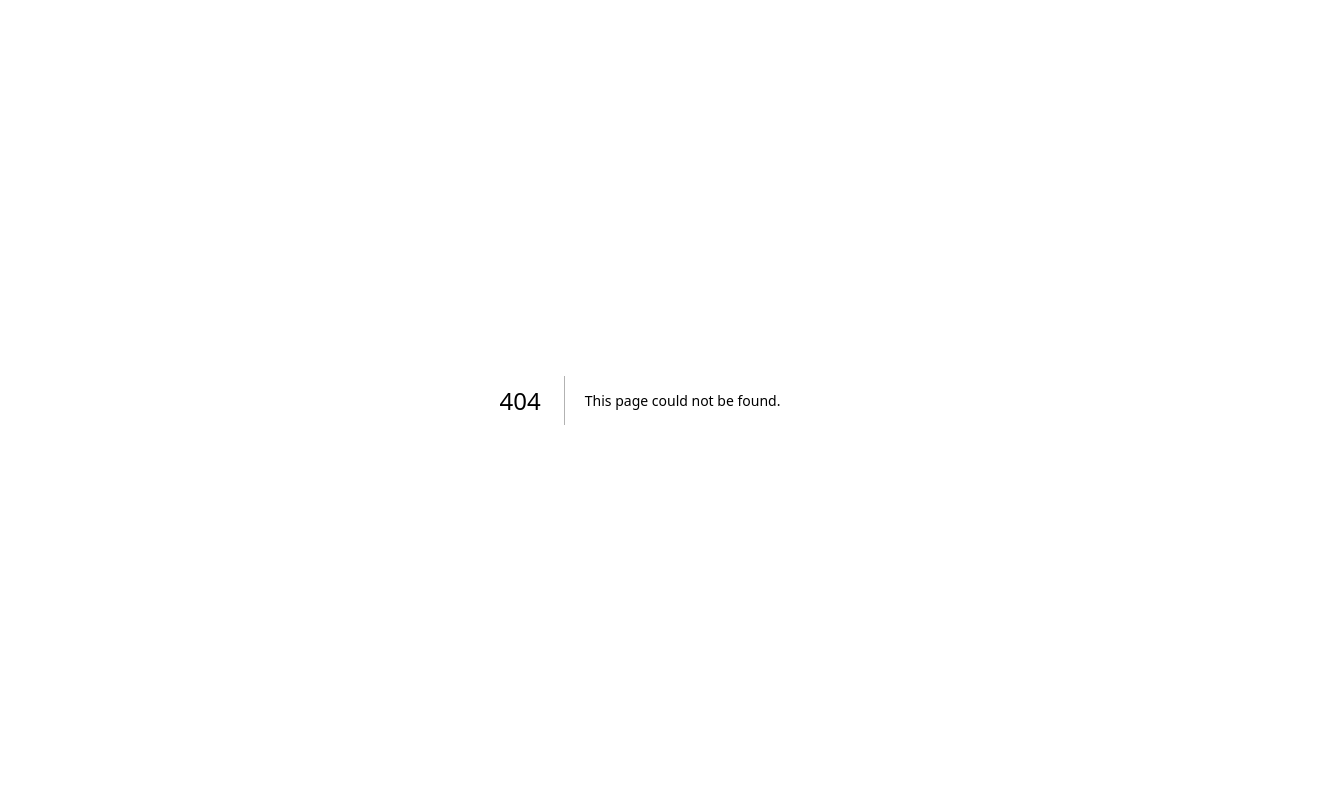
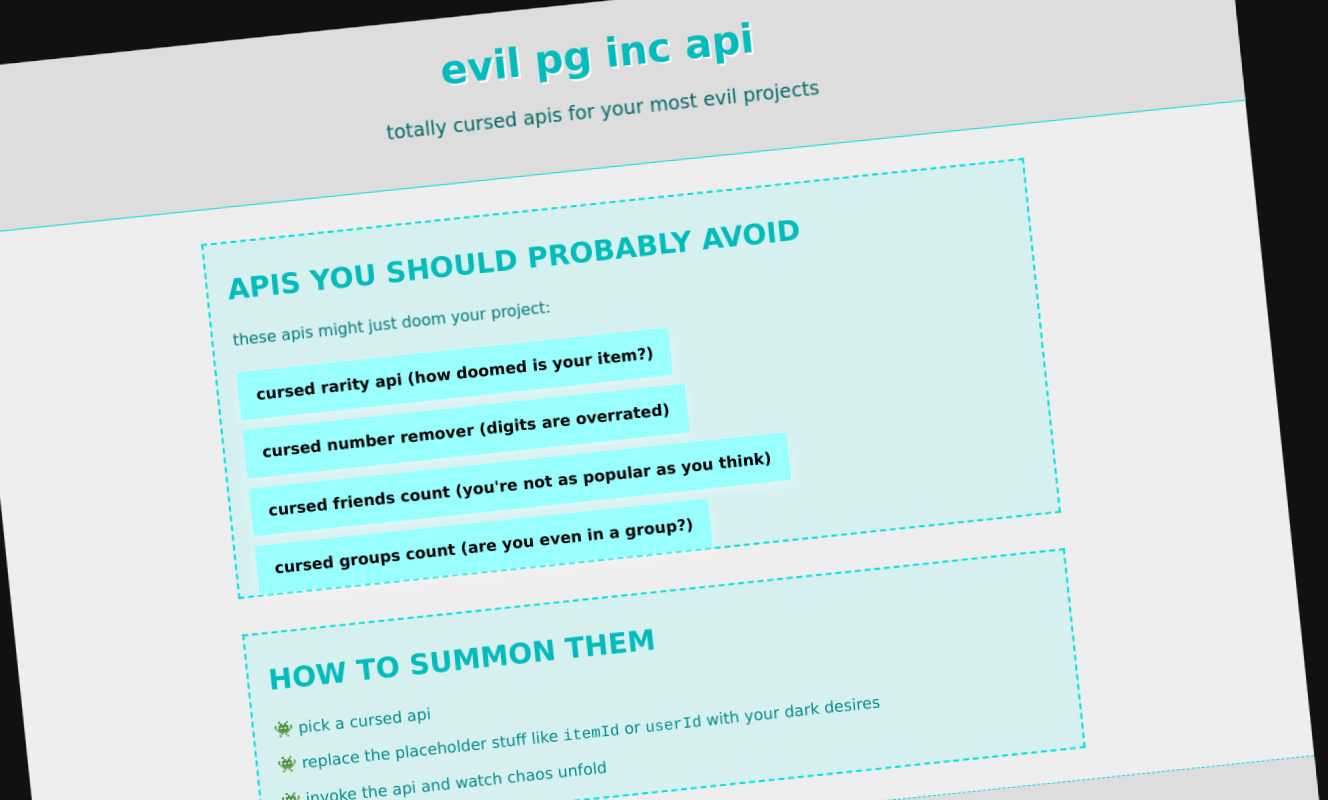
Before and after one commit to c9pz/PG-Inc-API, a Next.js app: page /home in a window 1280 px wide. Before the commit this address had no page. Shown: the top 800 px of the page, 1328 px wide, since content can reach past the window. Built offline with nearby package versions, Linux system fonts and the light colour scheme.

Commit message:
Create home.js

```diff
--- /dev/null
+++ b/pages/home.js
@@ -0,0 +1,197 @@
+import React, { useEffect } from "react";
+
+const EvilClonePage = () => {
+  useEffect(() => {
+    const invertColors = () => {
+      document.body.style.filter = "invert(1)";
+    };
+    invertColors();
+    return () => {
+      document.body.style.filter = "none";
+    };
+  }, []);
+
+  return (
+    <>
+      <head>
+        <meta charSet="UTF-8" />
+        <meta name="viewport" content="width=device-width, initial-scale=1.0" />
+        <title> evil pg inc api </title>
+        <link
+          href="https://fonts.googleapis.com/css2?family=Source+Sans+Pro:wght@400;600&display=swap"
+          rel="stylesheet"
+        />
+        <style>
+          {`
+            body {
+              font-family: 'Comic Sans MS', sans-serif;
+              background-color: #111;
+              color: #f55;
+              margin: 0;
+              padding: 0;
+              line-height: 1.6;
+              transform: rotate(-3deg);
+            }
+
+            header {
+              padding: 20px;
+              text-align: center;
+              background-color: #222;
+              border-bottom: 1px solid #f22;
+            }
+
+            h1 {
+              font-size: 2.5rem;
+              font-weight: 600;
+              margin: 0;
+              color: #ff4444;
+              text-shadow: 2px 2px #000;
+            }
+
+            p.subtitle {
+              margin-top: 10px;
+              font-size: 1.2rem;
+              color: #f99;
+            }
+
+            section {
+              max-width: 800px;
+              margin: 30px auto;
+              padding: 0 20px;
+              background: rgba(255, 0, 0, 0.1);
+              border: 2px dashed #ff2222;
+              transform: scale(0.98);
+            }
+
+            h2 {
+              font-size: 1.8rem;
+              font-weight: 600;
+              margin-bottom: 15px;
+              color: #ff4444;
+              text-transform: uppercase;
+            }
+
+            p {
+              margin-bottom: 20px;
+              font-size: 1rem;
+              color: #f88;
+            }
+
+            .api-list {
+              display: flex;
+              flex-wrap: wrap;
+              gap: 10px;
+              justify-content: flex-start;
+            }
+
+            .api-link {
+              background-color: #660000;
+              color: #fff;
+              padding: 12px 18px;
+              border-radius: 4px;
+              text-decoration: none;
+              font-size: 1rem;
+              font-weight: 600;
+              box-shadow: 0 4px 6px rgba(0, 0, 0, 0.3);
+              transition: transform 0.3s ease;
+            }
+
+            .api-link:hover {
+              transform: rotate(-2deg) scale(1.1);
+              background-color: #ff5555;
+            }
+
+            footer {
+              text-align: center;
+              padding: 20px;
+              font-size: 1rem;
+              color: #f88;
+              background-color: #222;
+              border-top: 1px dashed #f22;
+            }
+
+            ul {
+              padding-left: 25px;
+              list-style: none;
+            }
+
+            li {
+              margin-bottom: 10px;
+              font-size: 1rem;
+              color: #f77;
+              position: relative;
+            }
+
+            li:before {
+              content: "👾";
+              position: absolute;
+              left: -25px;
+            }
+          `}
+        </style>
+      </head>
+      <body>
+        <header>
+          <h1> evil pg inc api </h1>
+          <p className="subtitle">
+            totally cursed apis for your most evil projects
+          </p>
+        </header>
+        <section>
+          <h2>apis you should probably avoid</h2>
+          <p>these apis might just doom your project:</p>
+          <div className="api-list">
+            <a
+              href="https://pg-inc-api.vercel.app/api/rarity?itemId=666"
+              className="api-link"
+              target="_blank"
+              rel="noopener noreferrer"
+            >
+              cursed rarity api (how doomed is your item?)
+            </a>
+            <a
+              href="https://pg-inc-api.vercel.app/api/removeNums?text=Evil123Rules666"
+              className="api-link"
+              target="_blank"
+              rel="noopener noreferrer"
+            >
+              cursed number remover (digits are overrated)
+            </a>
+            <a
+              href="https://pg-inc-api.vercel.app/api/friendsCount?userId=13"
+              className="api-link"
+              target="_blank"
+              rel="noopener noreferrer"
+            >
+              cursed friends count (you're not as popular as you think)
+            </a>
+            <a
+              href="https://pg-inc-api.vercel.app/api/groupsCount?userId=666"
+              className="api-link"
+              target="_blank"
+              rel="noopener noreferrer"
+            >
+              cursed groups count (are you even in a group?)
+            </a>
+          </div>
+        </section>
+        <section>
+          <h2>how to summon them</h2>
+          <ul>
+            <li>pick a cursed api</li>
+            <li>
+              replace the placeholder stuff like <code>itemId</code> or{" "}
+              <code>userId</code> with your dark desires
+            </li>
+            <li>invoke the api and watch chaos unfold</li>
+          </ul>
+        </section>
+        <footer>
+          <p> evil pg inc api &copy; 2025 </p>
+        </footer>
+      </body>
+    </>
+  );
+};
+
+export default EvilClonePage;
```
